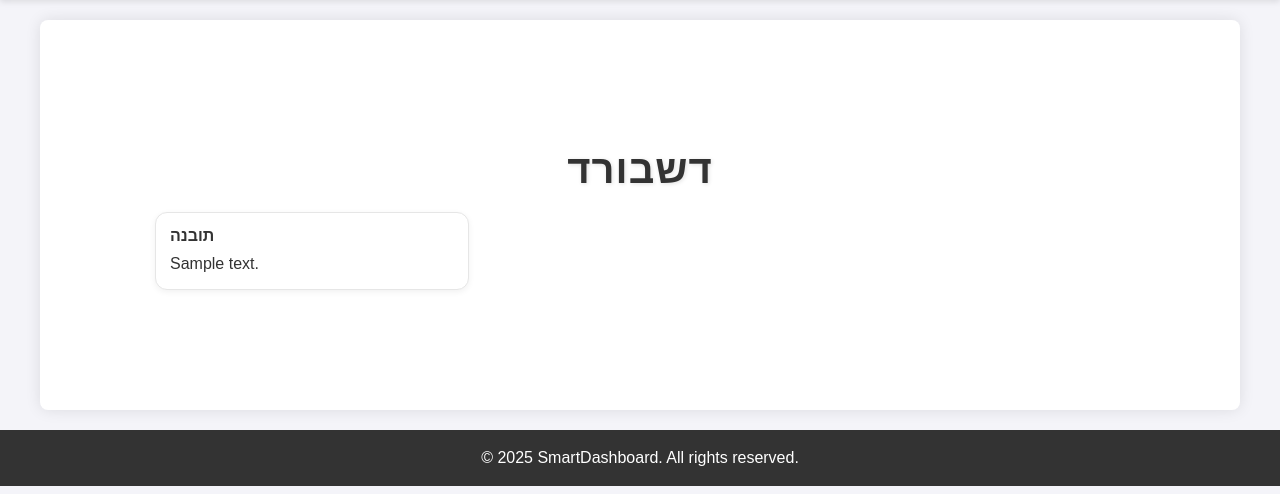
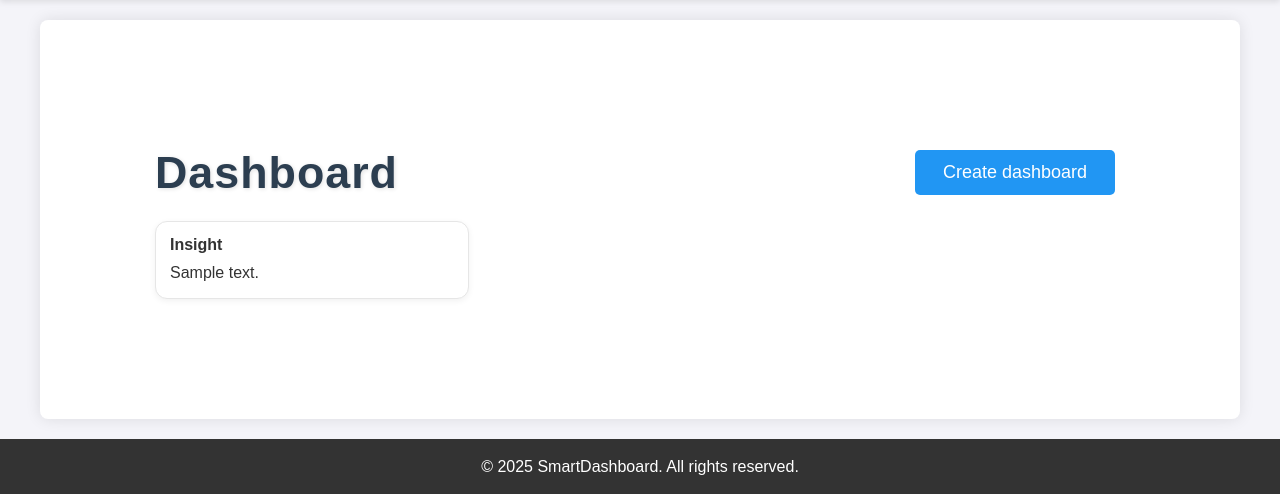
Before and after one commit to BenZehavi423/smart-dashboard, a Flask app: page /dashboard in a window 1280 px wide. Shown: the part 72-566 px from the top of the page. Run offline with Flask 3, Linux system fonts and the light colour scheme; the visitor is signed in with stand-in values (Sample User, id 1); a database or web service that is not in the repository returns one stand-in record (values such as "Sample title").

Commit message:
list for choosing file for dashboard creating

```diff
--- a/website/web/templates/dashboard.html
+++ b/website/web/templates/dashboard.html
@@ -3,29 +3,66 @@
 
 {% block content %}
 <div class="container">
-  <h1>דשבורד</h1>
+  <div class="toolbar">
+    <h1 class="page-title">Dashboard</h1>
+    <button id="create-dashboard-btn" class="button blue" type="button">Create dashboard</button>
+  </div>
 
   {% if dashboard and dashboard.insights %}
     <div class="insights-grid">
       {% for text in dashboard.insights %}
         <div class="insight-card">
-          <h3>תובנה</h3>
+          <h3>Insight</h3>
           <p>{{ text }}</p>
         </div>
       {% endfor %}
     </div>
   {% else %}
-    <p>לא קיים עדיין דשבורד למשתמש.</p>
-    <form method="POST" action="{{ url_for('views.create_dashboard') }}">
-      <button class="button blue" type="submit">Create Dashboard</button>
-    </form>
+    <p>No dashboard has been created yet.</p>
   {% endif %}
 </div>
 
+<!-- Modal: file selection -->
+<div id="file-select-modal" class="sd-modal" aria-hidden="true">
+  <div class="sd-modal__backdrop" data-close-modal></div>
+  <div class="sd-modal__dialog" role="dialog" aria-modal="true" aria-labelledby="file-select-title">
+    <div class="sd-modal__header">
+      <h3 id="file-select-title">Select a file to build your dashboard</h3>
+      <button class="sd-modal__close" type="button" data-close-modal aria-label="Close">×</button>
+    </div>
+
+    <div class="sd-modal__body">
+      <div id="file-list-container">
+        <label for="file-select">Your files:</label>
+        <select id="file-select" name="file_id"></select>
+        <div id="file-empty-note" style="display:none;margin-top:.5rem;">No files found. Please upload a CSV.</div>
+      </div>
+      <div id="file-meta" style="margin-top:.5rem;"></div>
+      <div id="file-error" style="color:#b00020;margin-top:.5rem;display:none;"></div>
+    </div>
+
+    <div class="sd-modal__footer">
+      <button id="confirm-create-dashboard" type="button" class="button blue">Create</button>
+      <button type="button" data-close-modal class="button">Cancel</button>
+    </div>
+  </div>
+</div>
+
 <style>
+/* Layout */
+.toolbar {
+  display: flex;
+  align-items: center;
+  justify-content: space-between;
+  gap: .75rem;
+  margin-bottom: 1rem;
+}
+.page-title { margin: 0; }
+
+/* Insights grid */
 .insights-grid {
   display: grid;
-  grid-template-columns: repeat(auto-fill,minmax(260px,1fr));
+  grid-template-columns: repeat(auto-fill, minmax(260px, 1fr));
   gap: 14px;
   margin-top: 16px;
 }
@@ -38,5 +75,122 @@
 }
 .insight-card h3 { margin: 0 0 8px; font-size: 16px; }
 .insight-card p { margin: 0; line-height: 1.4; }
+
+/* Modal */
+.sd-modal { position: fixed; inset: 0; display: none; z-index: 1000; }
+.sd-modal[aria-hidden="false"] { display: block; }
+.sd-modal__backdrop { position: absolute; inset: 0; background: rgba(0,0,0,.4); }
+.sd-modal__dialog { position: relative; margin: 6rem auto; max-width: 520px; background: #fff; border-radius: 12px; padding: 1rem; box-shadow: 0 10px 30px rgba(0,0,0,.2); }
+.sd-modal__header, .sd-modal__footer { display: flex; align-items: center; justify-content: space-between; gap: .5rem; }
+.sd-modal__body { margin: .75rem 0; }
+.sd-modal__close { background: transparent; border: none; font-size: 1.5rem; line-height: 1; cursor: pointer; }
 </style>
+
+<script>
+/* All comments in English only */
+(function () {
+  const btnOpen = document.getElementById('create-dashboard-btn');
+  const modal = document.getElementById('file-select-modal');
+  const closeEls = modal.querySelectorAll('[data-close-modal]');
+  const selectEl = document.getElementById('file-select');
+  const emptyNote = document.getElementById('file-empty-note');
+  const confirmBtn = document.getElementById('confirm-create-dashboard');
+  const errBox = document.getElementById('file-error');
+  const fileMeta = document.getElementById('file-meta');
+
+  function openModal() { modal.setAttribute('aria-hidden', 'false'); }
+  function closeModal() { modal.setAttribute('aria-hidden', 'true'); errBox.style.display='none'; errBox.textContent=''; }
+
+  async function loadFiles() {
+    /* Fetch user's files from the backend */
+    const resp = await fetch('{{ url_for("views.list_user_files") }}', { credentials: 'same-origin' });
+    if (!resp.ok) throw new Error('Failed fetching files.');
+    const data = await resp.json();
+    const files = data.files || [];
+
+    /* Reset UI */
+    selectEl.innerHTML = '';
+    fileMeta.textContent = '';
+
+    if (files.length === 0) {
+      selectEl.style.display = 'none';
+      emptyNote.style.display = 'block';
+      return { files };
+    }
+
+    selectEl.style.display = 'inline';
+    emptyNote.style.display = 'none';
+
+    /* Sort by most recent upload_date (desc) */
+    files
+      .sort((a, b) => (b.upload_date || '').localeCompare(a.upload_date || ''))
+      .forEach(f => {
+        const opt = document.createElement('option');
+        opt.value = f._id;
+        const ts = f.upload_date ? new Date(f.upload_date).toLocaleString() : 'n/a';
+        opt.textContent = `${f.filename} (${ts})`;
+        selectEl.appendChild(opt);
+      });
+
+    if (files[0]) fileMeta.textContent = `Selected: ${files[0].filename}`;
+    selectEl.addEventListener('change', () => {
+      const selected = files.find(x => x._id === selectEl.value);
+      fileMeta.textContent = selected ? `Selected: ${selected.filename}` : '';
+    });
+
+    return { files };
+  }
+
+  async function handleOpen() {
+    try {
+      const { files } = await loadFiles();
+      openModal();
+      if (files.length === 0) {
+        alert('You must upload at least one CSV file before creating a dashboard.');
+        closeModal();
+        window.location.href = '{{ url_for("views.upload_files") }}';
+      }
+    } catch (e) {
+      alert('Failed to load your files. Please try again later.');
+    }
+  }
+
+  async function createDashboard() {
+    const fileId = selectEl.value;
+    if (!fileId) {
+      errBox.textContent = 'Please select a file.';
+      errBox.style.display = 'block';
+      return;
+    }
+    errBox.style.display = 'none';
+    errBox.textContent = '';
+
+    /* If CSRF is enabled, add the token header here */
+    const resp = await fetch('{{ url_for("views.create_dashboard") }}', {
+      method: 'POST',
+      headers: { 'Content-Type': 'application/json' },
+      credentials: 'same-origin',
+      body: JSON.stringify({ file_id: fileId })
+    });
+
+    const data = await resp.json().catch(() => ({}));
+    if (!resp.ok || !data.success) {
+      const msg = (data && data.error) ? data.error : 'Failed to create the dashboard. Please try again later.';
+      errBox.textContent = msg;
+      errBox.style.display = 'block';
+      return;
+    }
+
+    const target = data.redirect || '{{ url_for("views.dashboard") }}';
+    window.location.href = target;
+  }
+
+  if (btnOpen) btnOpen.addEventListener('click', handleOpen);
+  closeEls.forEach(el => el.addEventListener('click', closeModal));
+  modal.addEventListener('click', (e) => {
+    if (e.target === modal.querySelector('.sd-modal__backdrop')) closeModal();
+  });
+  if (confirmBtn) confirmBtn.addEventListener('click', createDashboard);
+})();
+</script>
 {% endblock %}
--- a/website/web/views.py
+++ b/website/web/views.py
@@ -5,7 +5,7 @@ from .csv_processor import process_file
 from .models import Plot
 from .logger import logger
 import requests
-from .llm_client import generate_insights_for_any_file
+from .llm_client import generate_insights_for_file
 
 
 # Blueprint lets us organize routes into different files
@@ -268,6 +268,31 @@ def dashboard():
 
 
 
+
+@views.route('/dashboard/files', methods=['GET'])
+@login_required
+def list_user_files():
+    username = session.get('username')
+    user = current_app.db.get_user_by_username(username)
+    user_files = current_app.db.get_files_for_user(user)
+
+    logger.info(f"User {username} requested file list",
+                extra_fields={'user_id': user._id, 'files_count': len(user_files)})
+
+    files_payload = [
+        {
+            "_id": f._id,
+            "filename": f.filename,
+            "upload_date": f.upload_date.isoformat() if f.upload_date else None,
+        }
+        for f in user_files
+    ]
+    return jsonify({'files': files_payload}), 200
+
+
+
+
+
 @views.route('/dashboard/create', methods=['POST'])
 @login_required
 def create_dashboard():
@@ -275,19 +300,34 @@ def create_dashboard():
     username = session.get('username')
     user = current_app.db.get_user_by_username(username)
 
+    payload = request.get_json(silent=True) or {}
+    logger.info(f"User {username} initiated dashboard creation",
+                extra_fields={'user_id': user._id, 'payload': payload})
+
+    file_id = payload.get('file_id') or request.form.get('file_id')
+    if not file_id:
+        logger.warning(f"User {username} tried to create dashboard without selecting file",
+                       extra_fields={'user_id': user._id})
+        return jsonify({"success": False, "error": "Please select a file to generate a dashboard."}), 400
+
+    f = current_app.db.get_file(file_id)
+    if not f or f.user_id != user._id:
+        logger.warning(f"Unauthorized dashboard creation attempt by {username}",
+                       extra_fields={'user_id': user._id, 'file_id': file_id})
+        return jsonify({"success": False, "error": "You are not authorized to use the selected file."}), 403
+
     try:
-        # Generate insights from any available file (preview-based prompt to LLM)
-        file_id, insights = generate_insights_for_any_file(user._id)
+        # Generate insights from available file (preview-based prompt to LLM)
+        file_id, insights = generate_insights_for_file(file_id)
 
         # Persist a new dashboard entry (we keep history by creating a new doc each time)
         current_app.db.create_dashboard(user_id=user._id, file_id=file_id, insights=insights)
 
         logger.info("Dashboard created", extra_fields={'user_id': user._id, 'file_id': file_id})
-        flash("הדשבורד נוצר בהצלחה!", "success")
-    except FileNotFoundError as e:
-        flash(str(e), "error")
+        flash("Dashboard created successfully", "success")
+
+        return jsonify({"success": True, "redirect": url_for('views.dashboard')}), 200
+
     except Exception as e:
-        logger.error(f"Dashboard creation failed: {e}", extra_fields={'user_id': user._id})
-        flash("אירעה שגיאה ביצירת הדשבורד. נסי שוב מאוחר יותר.", "error")
-
-    return redirect(url_for('views.dashboard')), 302
+        logger.error(f"Failed to create dashboard: {e}", extra_fields={'user_id': user._id, 'file_id': file_id})
+        return jsonify({"success": False, "error": "An unexpected error occurred while creating the dashboard."}), 500
```
Also changed, not shown: website/web/llm_client.py (+17 -0 lines).
